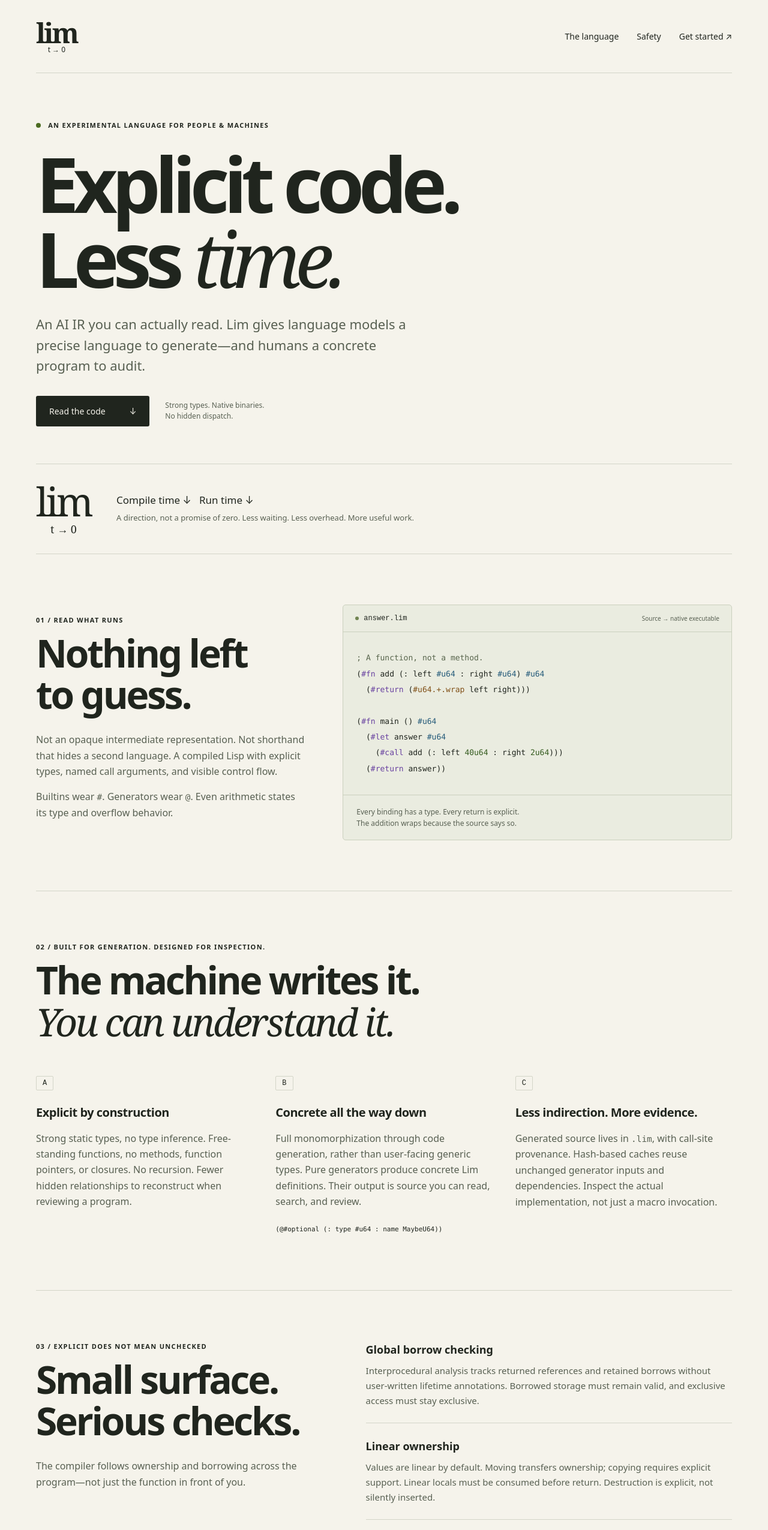
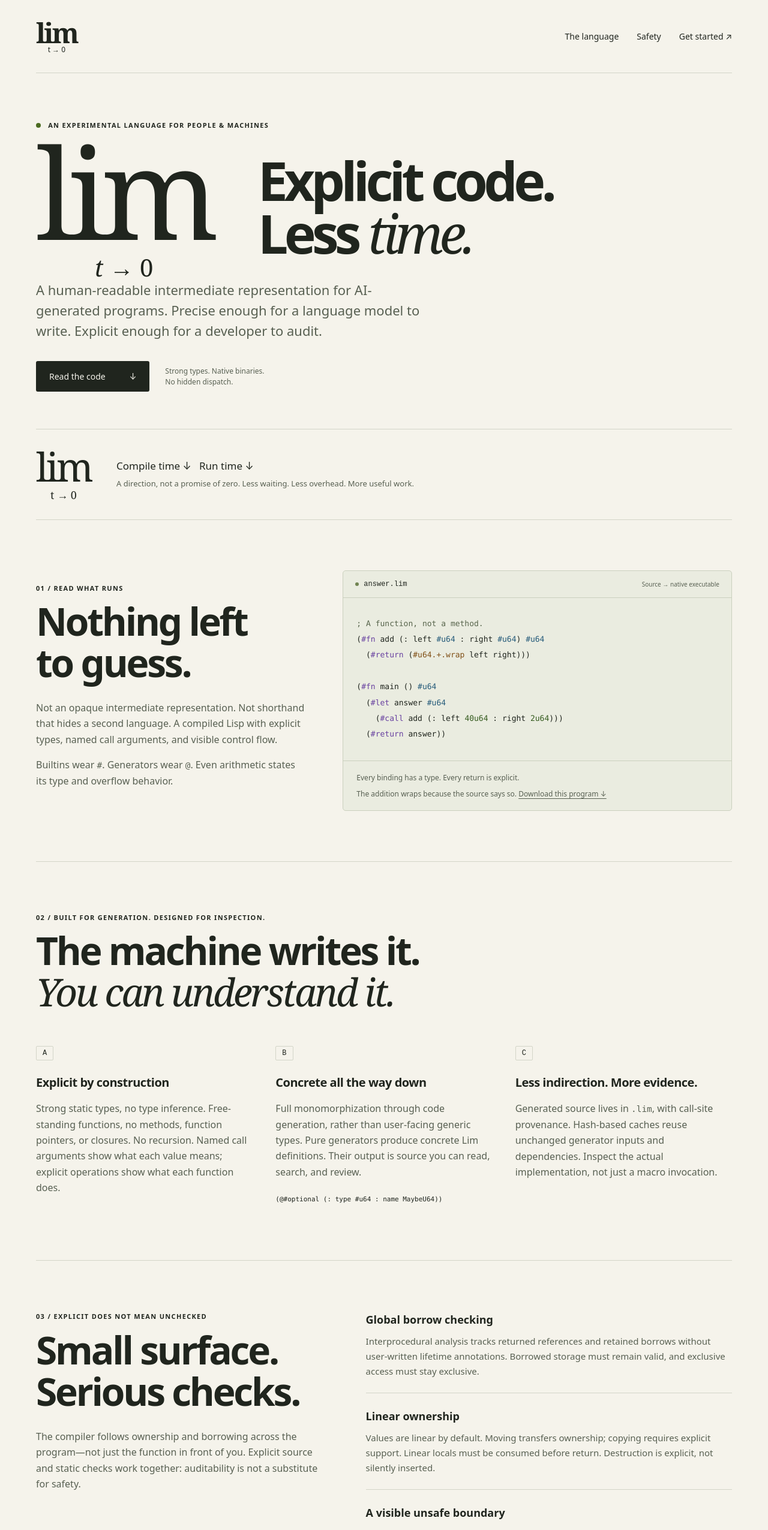
Before and after one commit to kstrafe/lim, a plain HTML site: page docs/index.html in a window 1280 px wide. Shown: the top 2551 px of the page at 60% size. Drawn offline with Linux system fonts and the light colour scheme.

Commit message:
Make the Lim landing page ready for GitHub Pages
Lead with the limit-as-time-approaches-zero identity and explain Lim as
an explicit, human-readable AI IR with inspectable generation and global
ownership checks. Keep performance aspirations distinct from guarantees.

Provide a tested downloadable program matching the displayed source,
relative static assets, a no-Jekyll marker, and Pages setup instructions.
The sample compiles to a native executable with the expected exit code 42.

```diff
--- a/docs/index.html
+++ b/docs/index.html
@@ -22,8 +22,11 @@
   <main id="main">
     <section class="hero" aria-labelledby="headline">
       <p class="eyebrow"><span class="status-dot" aria-hidden="true"></span> An experimental language for people &amp; machines</p>
-      <h1 id="headline">Explicit code.<br>Less <em>time.</em></h1>
-      <p class="intro">An AI IR you can actually read. Lim gives language models a precise language to generate—and humans a concrete program to audit.</p>
+      <div class="hero-heading">
+        <div class="hero-limit" role="img" aria-label="Lim: limit as time approaches zero">lim<span><i>t</i> → 0</span></div>
+        <h1 id="headline">Explicit code.<br>Less <em>time.</em></h1>
+      </div>
+      <p class="intro">A human-readable intermediate representation for AI-generated programs. Precise enough for a language model to write. Explicit enough for a developer to audit.</p>
       <div class="hero-actions">
         <a class="button" href="#language">Read the code <span aria-hidden="true">↓</span></a>
         <span class="hero-note">Strong types. Native binaries.<br>No hidden dispatch.</span>
@@ -51,7 +54,7 @@
   (<span class="keyword">#let</span> answer <span class="type">#u64</span>
     (<span class="keyword">#call</span> add (: left <span class="number">40u64</span> : right <span class="number">2u64</span>)))
   (<span class="keyword">#return</span> answer))</code></pre>
-        <div class="code-caption">Every binding has a type. Every return is explicit.<br>The addition wraps because the source says so.</div>
+        <div class="code-caption">Every binding has a type. Every return is explicit.<br>The addition wraps because the source says so. <a href="answer.lim" download>Download this program ↓</a></div>
       </figure>
     </section>
 
@@ -62,7 +65,7 @@
         <article>
           <span class="feature-number">A</span>
           <h3>Explicit by construction</h3>
-          <p>Strong static types, no type inference. Free-standing functions, no methods, function pointers, or closures. No recursion. Fewer hidden relationships to reconstruct when reviewing a program.</p>
+          <p>Strong static types, no type inference. Free-standing functions, no methods, function pointers, or closures. No recursion. Named call arguments show what each value means; explicit operations show what each function does.</p>
         </article>
         <article>
           <span class="feature-number">B</span>
@@ -82,7 +85,7 @@
       <div>
         <p class="eyebrow">03 / Explicit does not mean unchecked</p>
         <h2 id="safety-title">Small surface.<br>Serious checks.</h2>
-        <p class="section-intro">The compiler follows ownership and borrowing across the program—not just the function in front of you.</p>
+        <p class="section-intro">The compiler follows ownership and borrowing across the program—not just the function in front of you. Explicit source and static checks work together: auditability is not a substitute for safety.</p>
       </div>
       <dl class="checks">
         <div><dt>Global borrow checking</dt><dd>Interprocedural analysis tracks returned references and retained borrows without user-written lifetime annotations. Borrowed storage must remain valid, and exclusive access must stay exclusive.</dd></div>
@@ -105,12 +108,13 @@
       <div>
         <p class="eyebrow">Start with the source</p>
         <h2 id="start-title">Read. Generate.<br>Check. Run.</h2>
-        <p>From a checkout of the Lim repository:</p>
+        <p>From a checkout of the Lim repository, compile the <a href="answer.lim" download>example above</a>:</p>
       </div>
       <pre class="commands"><code>nix develop
 cargo build --release
-./target/release/lim examples/fibonacci.lim
-./examples/fibonacci</code></pre>
+./target/release/lim docs/answer.lim -o answer
+./answer
+# Exit status: 42</code></pre>
       <p class="release-note">Lim is experimental and unreleased. The language is evolving; compatibility is not a constraint. This is a foundation for explicit, auditable systems—not a finished ecosystem.</p>
     </section>
   </main>
--- a/docs/site.css
+++ b/docs/site.css
@@ -24,8 +24,11 @@ nav a:hover { text-decoration: underline; }
 .hero { padding-top: 78px; }
 .eyebrow { font-size: 11px; font-weight: 650; letter-spacing: .12em; text-transform: uppercase; }
 .status-dot { display: inline-block; width: 8px; height: 8px; background: #4b6b21; border-radius: 50%; margin-right: 8px; }
+.hero-heading { display: flex; align-items: center; gap: clamp(36px, 6vw, 80px); }
+.hero-limit { flex-shrink: 0; text-align: center; font: clamp(120px, 17vw, 210px)/.85 Georgia, "Times New Roman", serif; letter-spacing: -.06em; }
+.hero-limit span { display: block; margin-top: 18px; font: clamp(24px, 4vw, 40px)/1 Georgia, "Times New Roman", serif; letter-spacing: 0; }
 h1, h2, h3, p { margin-top: 0; }
-h1 { margin: 24px 0 30px; font-size: clamp(70px, 10vw, 136px); line-height: .98; font-weight: 550; letter-spacing: -.075em; }
+h1 { margin: 24px 0 30px; font-size: clamp(56px, 7vw, 96px); line-height: .98; font-weight: 550; letter-spacing: -.075em; }
 em { font-family: Georgia, "Times New Roman", serif; font-weight: normal; }
 .intro { max-width: 650px; font-size: 22px; color: var(--muted); line-height: 1.55; }
 .hero-actions { display: flex; gap: 26px; align-items: center; margin-top: 34px; }
@@ -55,6 +58,7 @@ pre { margin: 0; padding: 30px 22px; overflow-x: auto; font-size: 13px; line-hei
 .operator { color: #805017; }
 .number { color: #345b1e; }
 .code-caption { font-size: 12px; line-height: 1.6; padding: 18px 22px; color: var(--muted); border-top: 1px solid #cbd0be; }
+.code-caption a { display: inline-block; margin-top: 8px; }
 .manifesto h2 { max-width: 900px; }
 .columns { display: grid; grid-template-columns: repeat(3, 1fr); gap: 38px; margin-top: 52px; }
 .feature-number { display: inline-block; margin-bottom: 20px; font: 12px ui-monospace, monospace; padding: 4px 10px; border: 1px solid var(--line); border-radius: 2px; }
@@ -88,6 +92,9 @@ footer > a:last-child { font-size: 12px; }
   nav { gap: 14px; font-size: 11px; }
   nav a:first-child { display: none; }
   .hero { padding-top: 48px; }
+  .hero-heading { flex-direction: column; align-items: flex-start; gap: 16px; }
+  .hero-limit { font-size: 120px; margin-top: 20px; }
+  .hero-limit span { font-size: 25px; margin-top: 10px; }
   .intro { font-size: 18px; }
   .eyebrow { font-size: 9px; letter-spacing: .09em; }
   .principle { gap: 20px; margin-top: 42px; }
```
Also changed, not shown: 3 other files.
